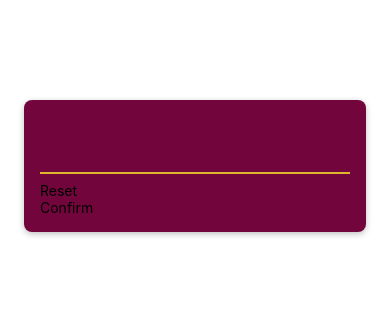
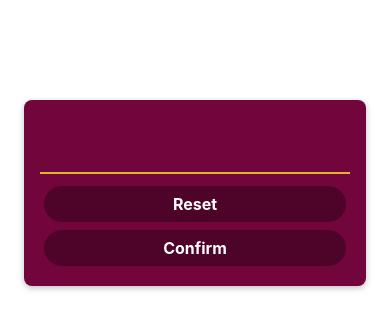
Before and after one commit to Mhamad-Raad/React-Native-MiniGame, a React Native app: screen / in a window 390 px wide. Shown: the top 330 px of the page. Built offline with nearby package versions, Linux system fonts and the light colour scheme.

Commit message:
add custom styles to react antive

```diff
--- a/components/PrimaryButton.js
+++ b/components/PrimaryButton.js
@@ -1,11 +1,49 @@
-import { View, Text } from 'react-native';
+import { View, Text, Pressable, StyleSheet } from 'react-native';
 
 const PrimaryButton = ({ children }) => {
+  const pressHandler = () => {
+    console.log('PrimaryButton pressed');
+  };
+
   return (
-    <View>
-      <Text>{children}</Text>
+    <View style={styles.buttonOuterContainer}>
+      <Pressable
+        style={({ pressed }) =>
+          pressed
+            ? [styles.buttonInnerContainer, styles.pressed]
+            : styles.buttonInnerContainer
+        }
+        onPress={pressHandler}
+        android_ripple={{ color: '#640233' }}
+      >
+        <Text style={styles.buttontext}>{children}</Text>
+      </Pressable>
     </View>
   );
 };
 
+const styles = StyleSheet.create({
+  buttonOuterContainer: {
+    overflow: 'hidden',
+    margin: 4,
+    borderRadius: 8,
+  },
+  buttonInnerContainer: {
+    backgroundColor: '#4e0329',
+    borderRadius: 28,
+    paddingVertical: 8,
+    paddingHorizontal: 16,
+    elevation: 2,
+  },
+  buttontext: {
+    color: '#fff',
+    fontSize: 16,
+    fontWeight: 'bold',
+    textAlign: 'center',
+  },
+  pressed: {
+    opacity: 0.75,
+  },
+});
+
 export default PrimaryButton;
--- a/screens/StartGameScreen.js
+++ b/screens/StartGameScreen.js
@@ -11,7 +11,6 @@
         keyboardType='number-pad'
         autoCapitalize='none'
         autoCorrect={false}
-
       />
       <PrimaryButton>Reset</PrimaryButton>
       <PrimaryButton>Confirm</PrimaryButton>
```
